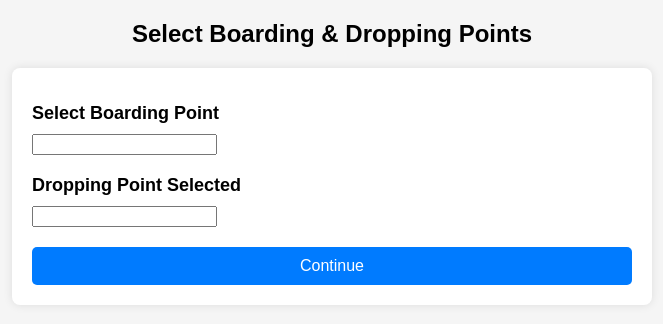
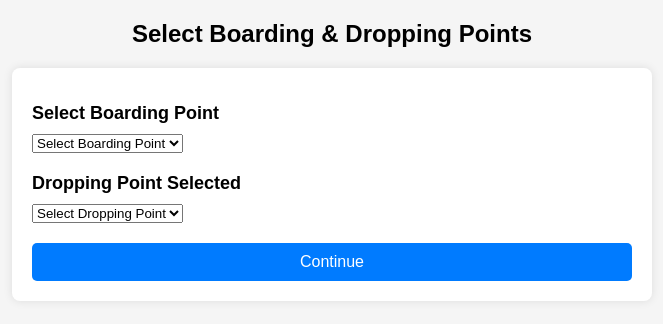
Before and after one commit to Manager450/FinalYearProject, a Django app: template tickets/templates/tickets/select_boarding_dropping.html in a window 1280 px wide. Shown: the top 324 px of the page, without its empty margins (308-971 px from the left). Run offline with Django 5.2, Linux system fonts and the light colour scheme; the template is opened without the code that fills it: most values are stand-ins (such as "Sample title", 1, 10 or a date in 2020); form fields are guessed from the names that the template uses.

Commit message:
another progress

```diff
--- a/tickets/forms.py
+++ b/tickets/forms.py
@@ -4,8 +4,8 @@
 from django.contrib.auth.forms import UserCreationForm
 
 class BusRouteForm(forms.Form):
-    boarding_point = forms.ModelChoiceField(queryset=BusStop.objects.all(), widget=forms.RadioSelect)
-    dropping_point = forms.ModelChoiceField(queryset=BusStop.objects.all(), widget=forms.RadioSelect)
+    boarding_point = forms.ModelChoiceField(queryset=BusStop.objects.none(), widget=forms.RadioSelect)
+    dropping_point = forms.ModelChoiceField(queryset=BusStop.objects.none(), widget=forms.RadioSelect)
 
 class BookingForm(forms.ModelForm):
     class Meta:
--- a/tickets/models.py
+++ b/tickets/models.py
@@ -28,6 +28,7 @@
 class BusStop(models.Model):
     name = models.CharField(max_length=100)
     description = models.TextField(blank=True, null=True)
+    city = models.CharField(max_length=100)
 
     def __str__(self):
         return self.name
--- a/tickets/templates/tickets/select_boarding_dropping.html
+++ b/tickets/templates/tickets/select_boarding_dropping.html
@@ -6,6 +6,7 @@
     <meta name="viewport" content="width=device-width, initial-scale=1.0">
     <title>Select Boarding & Dropping Points</title>
     <link rel="stylesheet" href="{% static 'css/style.css' %}">
+    <script src="https://code.jquery.com/jquery-3.6.0.min.js"></script>
 </head>
 <body>
     <h1>Select Boarding & Dropping Points</h1>
@@ -13,13 +14,55 @@
         {% csrf_token %}
         <div>
             <h2>Select Boarding Point</h2>
-            {{ form.boarding_point }}
+            <select id="boarding-point" name="boarding_point">
+                <option value="">Select Boarding Point</option>
+            </select>
         </div>
         <div>
             <h2>Dropping Point Selected</h2>
-            {{ form.dropping_point }}
+            <select id="dropping-point" name="dropping_point">
+                <option value="">Select Dropping Point</option>
+            </select>
         </div>
         <button type="submit">Continue</button>
     </form>
+
+    <script type="text/javascript">
+        $(document).ready(function() {
+            // Get source and destination from the selected bus
+            var source = "{{ bus.source }}";
+            var destination = "{{ bus.destination }}";
+
+            // Load boarding points based on source city
+            $.ajax({
+                url: "{% url 'get_boarding_points' %}",
+                data: {
+                    'source': source
+                },
+                success: function(data) {
+                    $('#boarding-point').empty();
+                    $('#boarding-point').append('<option value="">Select Boarding Point</option>');
+                    $.each(data, function(index, item) {
+                        $('#boarding-point').append('<option value="' + item.id + '">' + item.name + '</option>');
+                    });
+                }
+            });
+
+            // Load dropping points based on destination city
+            $.ajax({
+                url: "{% url 'get_dropping_points' %}",
+                data: {
+                    'destination': destination
+                },
+                success: function(data) {
+                    $('#dropping-point').empty();
+                    $('#dropping-point').append('<option value="">Select Dropping Point</option>');
+                    $.each(data, function(index, item) {
+                        $('#dropping-point').append('<option value="' + item.id + '">' + item.name + '</option>');
+                    });
+                }
+            });
+        });
+    </script>
 </body>
 </html>
--- a/tickets/urls.py
+++ b/tickets/urls.py
@@ -23,4 +23,6 @@
     path('help/', views.help_view, name='help'),
     path('faqs/', views.faqs, name='faqs'),
     path('review/<int:bus_id>/', views.review_bus, name='review_bus'),
+    path('ajax/boarding-points/', views.get_boarding_points, name='get_boarding_points'),
+    path('ajax/dropping-points/', views.get_dropping_points, name='get_dropping_points'),
 ]
```
Also changed, not shown: tickets/views.py (+22 -6 lines), db.sqlite3, tickets/migrations/0002_busstop_city.py (added).
